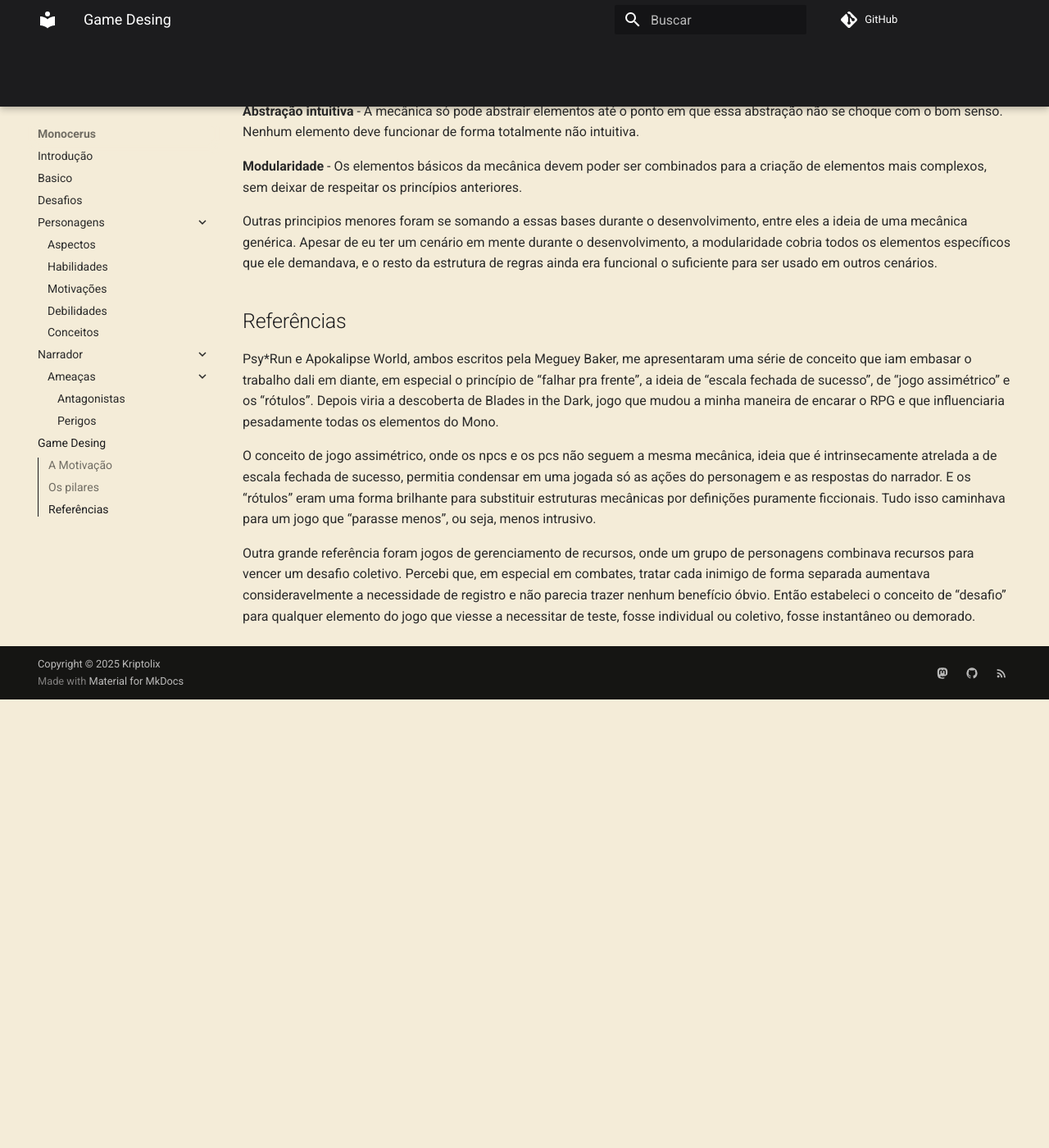
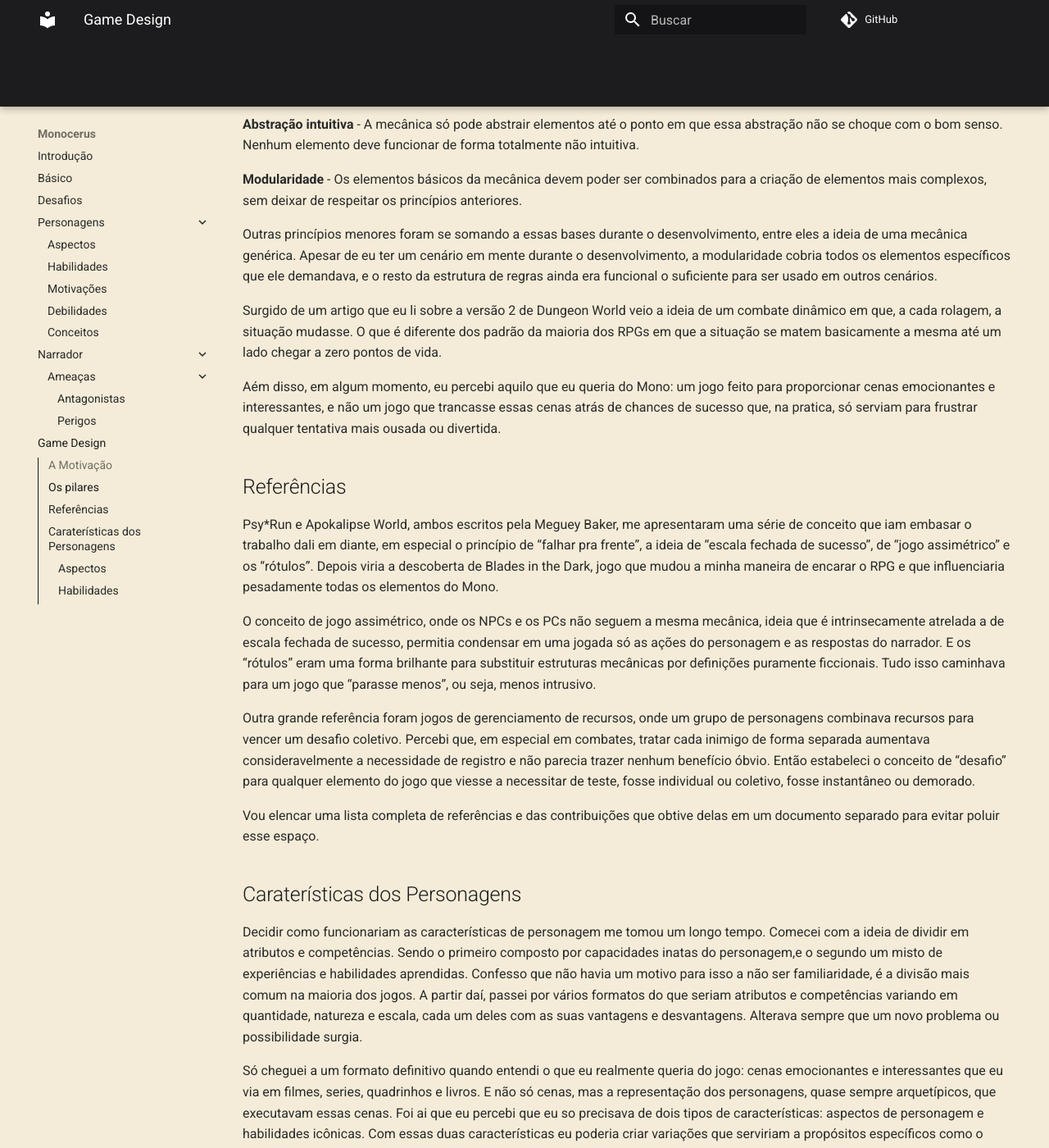
Before and after one commit to kriptolix/kriptolix.github.io, an MkDocs documentation site: the page built from docs/monocerus/game_design/diario.md, in a window 1280 px wide and 1400 px high, scrolled down 1119 px. Shown: the whole window at 82% size. Built offline with MkDocs 1.6.1 and Material for MkDocs 9.7.7, drawn with Linux system fonts in a browser that asks for light colours; comment, search, counter and statistics services are not loaded; before the commit the page ends 1972 px from its top, so only the background shows below that; some of the changed text lies outside the part shown.

Commit message:
conteudo adicionado a game designe, algumas correções

```diff
--- a/docs/monocerus/basico.md
+++ b/docs/monocerus/basico.md
@@ -1,5 +1,5 @@
 ---
-title: Basico
+title: Básico
 summary: Introdução ao Monocerus
 authors:
     - Diego C. Sampaio
--- a/docs/monocerus/game_design/diario.md
+++ b/docs/monocerus/game_design/diario.md
@@ -1,6 +1,6 @@
 ---
-title: Game Desing
-summary: A brief description of my document.
+title: Game Design
+summary: Relato sobre decisões tomadas no design do Mono.
 authors:
     - Diego C. Sampaio
 date: 2025-10-1
@@ -24,19 +24,36 @@ Os pilares iniciais que balizariam o desenvolvimento:
 
 **Planificação máxima** - Toda a resolução de conflito utilizaria uma jogada única, ou uma repetição dessa mesma jogada. Não haveria jogadas específicas ou lógica de ação diferenciada para nenhum elemento.
 
-**Simplicidade de uso** - A interação mecânica dos elementos no jogo deve girar em torno de comparações, somas e subtrações de pequenos valores, nessa ordem de utilização.
-Baixa intrusividade - As necessidades de rolagens. registro ou consulta a qualquer material devem ser mantida no mínimo.
+**Simplicidade de uso** - A interação mecânica dos elementos no jogo deve girar em torno de comparações, a única varável durante as ações é o numero de dados.
+
+**Baixa intrusividade** - As necessidades de rolagens. registro ou consulta a qualquer material devem ser mantida no mínimo.
 
 **Abstração intuitiva** - A mecânica só pode abstrair elementos até o ponto em que essa abstração não se choque com o bom senso. Nenhum elemento deve funcionar de forma totalmente não intuitiva.
 
 **Modularidade** - Os elementos básicos da mecânica devem poder ser combinados para a criação de elementos mais complexos, sem deixar de respeitar os princípios anteriores.
 
-Outras principios menores foram se somando a essas bases durante o desenvolvimento, entre eles a ideia de uma mecânica genérica. Apesar de eu ter um cenário em mente durante o desenvolvimento, a modularidade cobria todos os elementos específicos que ele demandava, e o resto da estrutura de regras ainda era funcional o suficiente para ser usado em outros cenários.
+Outras princípios menores foram se somando a essas bases durante o desenvolvimento, entre eles a ideia de uma mecânica genérica. Apesar de eu ter um cenário em mente durante o desenvolvimento, a modularidade cobria todos os elementos específicos que ele demandava, e o resto da estrutura de regras ainda era funcional o suficiente para ser usado em outros cenários.
+
+Surgido de um artigo que eu li sobre a versão 2 de Dungeon World veio a ideia de um combate dinâmico em que, a cada rolagem, a situação mudasse. O que é diferente dos padrão da maioria dos RPGs em que a situação se matem basicamente a mesma até um lado chegar a zero pontos de vida.
+
+Aém disso, em algum momento, eu percebi aquilo que eu queria do Mono: um jogo feito para proporcionar cenas emocionantes e interessantes, e não um jogo que trancasse essas cenas atrás de chances de sucesso que, na pratica, só serviam para frustrar qualquer tentativa mais ousada ou divertida.
 
 ## Referências
 
 Psy*Run e Apokalipse World, ambos escritos pela Meguey Baker, me apresentaram uma série de conceito que iam embasar o trabalho dali em diante, em especial o princípio de “falhar pra frente”, a ideia de “escala fechada de sucesso”, de “jogo assimétrico” e os “rótulos”. Depois viria a descoberta de Blades in the Dark, jogo que mudou a minha maneira de encarar o RPG e que influenciaria pesadamente todas os elementos do Mono.
 
-O conceito de jogo assimétrico, onde os npcs e os pcs não seguem a mesma mecânica, ideia que é intrinsecamente atrelada a de escala fechada de sucesso, permitia condensar em uma jogada só as ações do personagem e as respostas do narrador. E os “rótulos” eram uma forma brilhante para substituir estruturas mecânicas por definições puramente ficcionais. Tudo isso caminhava para um jogo que “parasse menos”, ou seja, menos intrusivo.
+O conceito de jogo assimétrico, onde os NPCs e os PCs não seguem a mesma mecânica, ideia que é intrinsecamente atrelada a de escala fechada de sucesso, permitia condensar em uma jogada só as ações do personagem e as respostas do narrador. E os “rótulos” eram uma forma brilhante para substituir estruturas mecânicas por definições puramente ficcionais. Tudo isso caminhava para um jogo que “parasse menos”, ou seja, menos intrusivo.
 
 Outra grande referência foram jogos de gerenciamento de recursos, onde um grupo de personagens combinava recursos para vencer um desafio coletivo. Percebi que, em especial em combates, tratar cada inimigo de forma separada aumentava consideravelmente a necessidade de registro e não parecia trazer nenhum benefício óbvio. Então estabeleci o conceito de “desafio” para qualquer elemento do jogo que viesse a necessitar de teste, fosse individual ou coletivo, fosse instantâneo ou demorado.
+
+Vou elencar uma lista completa de referências e das contribuições que obtive delas em um documento separado para evitar poluir esse espaço.
+
+## Caraterísticas dos Personagens
+
+Decidir como funcionariam as características de personagem me tomou um longo tempo. Comecei com a ideia de dividir em atributos e competências. Sendo o primeiro composto por capacidades inatas do personagem,e o segundo um misto de experiências e habilidades aprendidas. Confesso que não havia um motivo para isso a não ser familiaridade, é a divisão mais comum na maioria dos jogos. A partir daí, passei por vários formatos do que seriam atributos e competências variando em quantidade, natureza e escala, cada um deles com as suas vantagens e desvantagens. Alterava sempre que um novo problema ou possibilidade surgia.
+
+Só cheguei a um formato definitivo quando entendi o que eu realmente queria do jogo: cenas emocionantes e interessantes que eu via em filmes, series, quadrinhos e livros. E não só cenas, mas a representação dos personagens, quase sempre arquetípicos, que executavam essas cenas. Foi ai que eu percebi que eu so precisava de dois tipos de características: aspectos de personagem e habilidades icônicas. Com essas duas características eu poderia criar variações que serviriam a propósitos específicos como o **Conceito**.
+
+### Aspectos
+
+### Habilidades
--- a/mkdocs.yml
+++ b/mkdocs.yml
@@ -86,7 +86,7 @@ nav:
     - monocerus/basico.md
     - monocerus/jogo/desafios.md
     - Personagens:
-      - monocerus/personagens/caracteristicas.md
+      - monocerus/personagens/aspectos.md
       - monocerus/personagens/habilidades.md
       - monocerus/personagens/motivações.md
       - monocerus/personagens/debilidades.md
```
Also changed, not shown: other parts of docs/monocerus/basico.md (+1 -1 lines), docs/monocerus/game_design/referencias.md (added, +9 -0 lines), docs/monocerus/personagens/aspectos.md (renamed from docs/monocerus/personagens/caracteristicas.md, +14 -14 lines).
